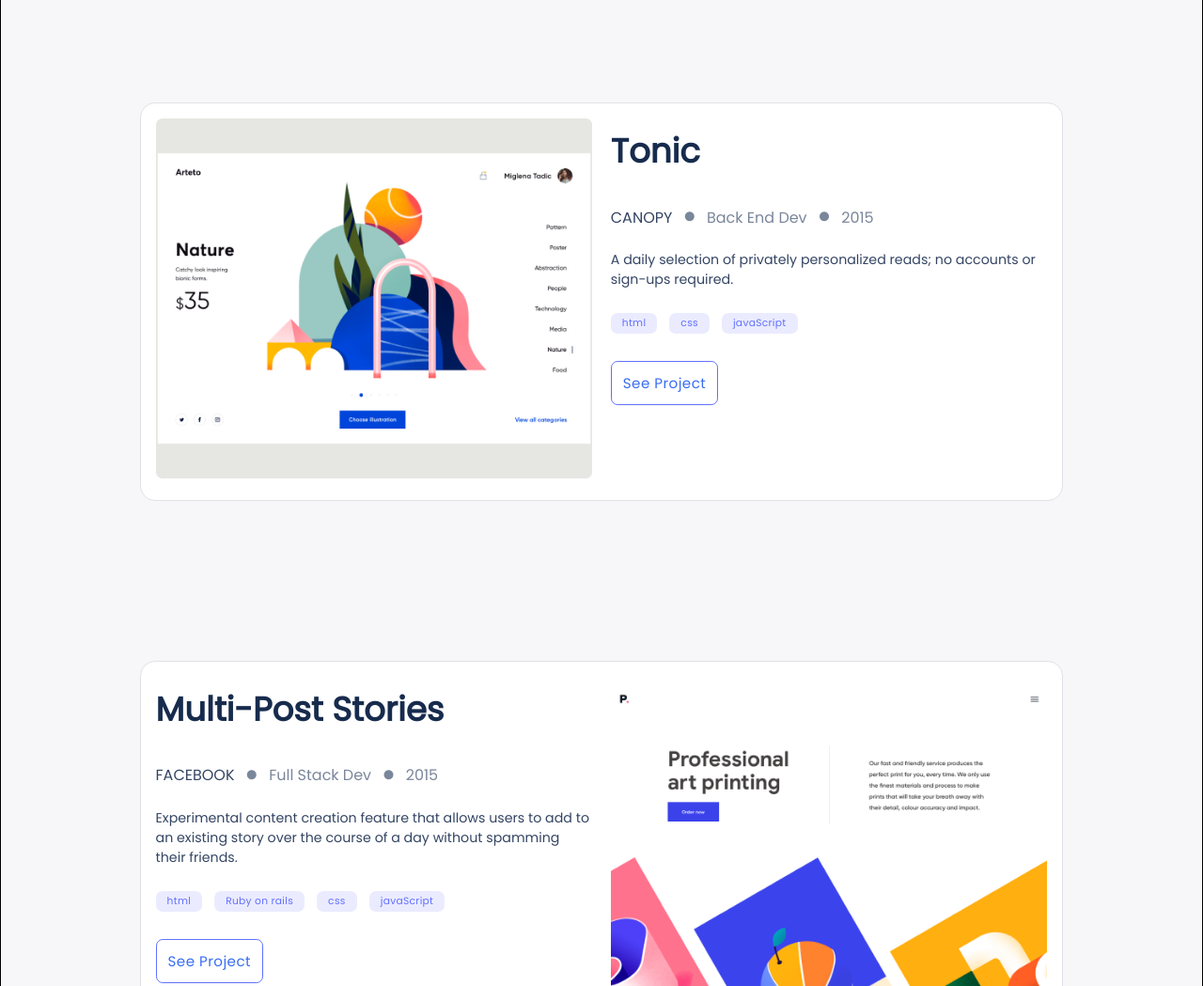
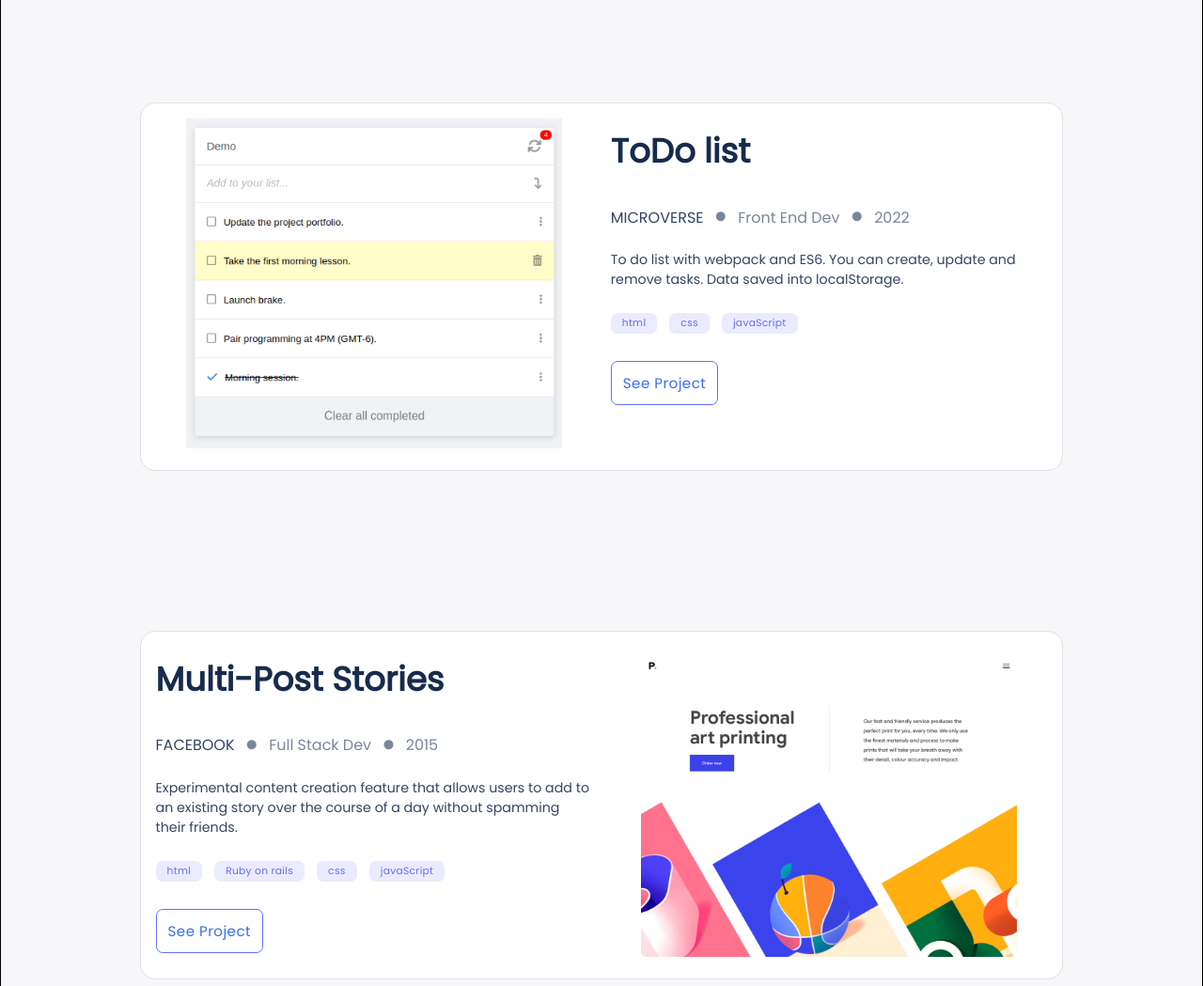
Before and after one commit to lmunozm1702/my-own-portal, a plain HTML site: page index.html in a window 1280 px wide. Shown: the part 980-2029 px from the top of the page at 94% size. Drawn offline with Linux system fonts and the light colour scheme.

Commit message:
Add ToDo projecto to portfolio.

```diff
--- a/assets/css/style.css
+++ b/assets/css/style.css
@@ -2,13 +2,13 @@
   margin: 0;
   padding: 0;
   background-color: #f7f7f9;
-  font-family: "Poppins", sans-serif;
+  font-family: 'Poppins', sans-serif;
 }
 
 h1 {
   margin: 0;
   padding: 0;
-  font-family: "Poppins", sans-serif;
+  font-family: 'Poppins', sans-serif;
   font-style: normal;
   font-weight: 700;
   font-size: 10.667vw;
@@ -26,7 +26,7 @@
 h2 {
   margin: 0;
   padding: 0;
-  font-family: "Poppins", sans-serif;
+  font-family: 'Poppins', sans-serif;
   font-style: normal;
   font-weight: 700;
   font-size: 10.667vw;
@@ -49,7 +49,7 @@
 h3 {
   margin-top: 12px;
   margin-bottom: 12px;
-  font-family: "Poppins", sans-serif;
+  font-family: 'Poppins', sans-serif;
   font-style: normal;
   font-weight: 700;
   font-size: 8.533vw;
@@ -166,7 +166,7 @@
   a:visited,
   a:focus,
   a:hover {
-    font-family: "Poppins", sans-serif;
+    font-family: 'Poppins', sans-serif;
     font-style: normal;
     font-weight: 500;
     font-size: 1.042vw;
@@ -259,7 +259,7 @@
 .main-normal-text {
   margin: 12px 0 0 0;
   padding: 0;
-  font-family: "Poppins", sans-serif;
+  font-family: 'Poppins', sans-serif;
   font-style: normal;
   font-weight: 400;
   font-size: 4.267vw;
@@ -277,7 +277,7 @@
 .social-media-title {
   margin: 12px 0 0 0;
   padding: 0;
-  font-family: "Poppins", sans-serif;
+  font-family: 'Poppins', sans-serif;
   font-style: normal;
   font-weight: 500;
   font-size: 4.267vw;
@@ -406,6 +406,7 @@
 
 .work-img img {
   width: 100%;
+  max-width: 400px;
 }
 
 .work-main {
@@ -438,7 +439,7 @@
 }
 
 .project-client {
-  font-family: "Poppins", sans-serif;
+  font-family: 'Poppins', sans-serif;
   font-style: normal;
   font-weight: 600;
   font-size: 3.467vw;
@@ -455,7 +456,7 @@
 }
 
 .project-info-text {
-  font-family: "Poppins", sans-serif;
+  font-family: 'Poppins', sans-serif;
   font-style: normal;
   font-weight: 600;
   font-size: 13px;
@@ -472,7 +473,7 @@
 }
 
 .work-text {
-  font-family: "Poppins", sans-serif;
+  font-family: 'Poppins', sans-serif;
   font-style: normal;
   font-weight: 400;
   font-size: 4vw;
@@ -508,7 +509,7 @@
   padding: 4px 12px 4px 12px;
   margin-right: 8px;
   margin-bottom: 5px;
-  font-family: "Poppins", sans-serif;
+  font-family: 'Poppins', sans-serif;
   font-style: normal;
   font-weight: 500;
   font-size: 3.2vw;
@@ -528,7 +529,7 @@
 }
 
 .see-project-button {
-  font-family: "Poppins", sans-serif;
+  font-family: 'Poppins', sans-serif;
   font-style: normal;
   font-weight: 500;
   font-size: 4.533vw;
@@ -542,7 +543,7 @@
 }
 
 .external-link-button {
-  font-family: "Poppins", sans-serif;
+  font-family: 'Poppins', sans-serif;
   font-style: normal;
   font-weight: 500;
   font-size: 4vw;
@@ -569,7 +570,7 @@
   }
 
   .external-link-button {
-    font-family: "Poppins", sans-serif;
+    font-family: 'Poppins', sans-serif;
     font-style: normal;
     font-weight: 500;
     font-size: 1.042vw;
@@ -633,7 +634,7 @@
 }
 
 .experience-nav li {
-  font-family: "Poppins", sans-serif;
+  font-family: 'Poppins', sans-serif;
   font-style: normal;
   font-weight: 500;
   font-size: 5.333vw;
@@ -677,7 +678,7 @@
 }
 
 .experience-item {
-  font-family: "Poppins", sans-serif;
+  font-family: 'Poppins', sans-serif;
   font-style: normal;
   font-weight: 500;
   font-size: 4vw;
@@ -790,7 +791,7 @@
 }
 
 .contact-me p {
-  font-family: "Poppins", sans-serif;
+  font-family: 'Poppins', sans-serif;
   font-style: normal;
   font-weight: 400;
   font-size: 5.333vw;
@@ -825,7 +826,7 @@
 }
 
 .contact-me-text textarea {
-  font-family: "Poppins", sans-serif;
+  font-family: 'Poppins', sans-serif;
   font-style: normal;
   font-weight: 400;
   font-size: 4vw;
@@ -841,7 +842,7 @@
 }
 
 ::placeholder {
-  font-family: "Poppins", sans-serif;
+  font-family: 'Poppins', sans-serif;
   font-style: normal;
   font-weight: 400;
   font-size: 4vw;
@@ -984,7 +985,7 @@
 }
 
 .supporting-text {
-  font-family: "Poppins", sans-serif;
+  font-family: 'Poppins', sans-serif;
   font-style: normal;
   font-weight: 400;
   font-size: 4vw;
@@ -995,7 +996,7 @@
 
 @media only screen and (min-width: 768px) {
   .supporting-text {
-    font-family: "Poppins", sans-serif;
+    font-family: 'Poppins', sans-serif;
     font-style: normal;
     font-weight: 400;
     font-size: 1.111vw;
--- a/assets/js/static-data.js
+++ b/assets/js/static-data.js
@@ -1,16 +1,17 @@
 const experiences = ({
   work1: {
-    title: 'Tonic',
-    projectClient: 'CANOPY',
-    projectInfo: ['Back End Dev', 2015],
-    resume: 'A daily selection of privately personalized reads; no accounts or sign-ups required.',
-    supportingText: 'Lorem, ipsum dolor sit amet consectetur adipisicing elit. Totam fuga vel necessitatibus earum saepe, omnis voluptate aut deleniti libero enim ipsam quis vero atque perferendis. Perspiciatis quod quia officiis et? Lorem Ipsum is simply dummy text of the printing and typesetting industry. Lorem Ipsum has been the industry\'s standard dummy text ever since the 1500s, when an unknown printer took a galley of type and scrambled it 1960s with the releaLorem Ipsum is simply dummy text of the printing and typesetting industry.Lorem Ipsum has been the industry\'s standard dummy text ever since the 1500s, when an unknown printer took a galley of type and scrambled it 1960s with the releorem Ipsum is simply dummy text of the printing and typesetting industry. Lorem Ipsum han printer took a galley of type and scrambled it 1960s with the releawn printer took a galley of type and scrambled it 1960s with the releaLorem Ipsum is simply dummy text of the printing and typesetting industry. Lorem Ipsum has been the industry\'s standard dummy text ever since the 1500s, when an unknown printer took a galley of type and scrambled it 1960s.',
+    title: 'ToDo list',
+    projectClient: 'MICROVERSE',
+    projectInfo: ['Front End Dev', 2022],
+    resume: 'To do list with webpack and ES6. You can create, update and remove tasks. Data saved into localStorage.',
+    supportingText: 'The Landing Page displays the tasks saved in localStore. You can add, remove and modify a task. Know the total active tasks in the red badge on top of the screen. Mark some tasks as active or completed and remove all the completed tasks.',
     languajes: ['html', 'css', 'javaScript'],
-    image: 'assets/images/tonic.png',
+    image: 'assets/images/todo.png',
     imageAlt: '',
-    links: [['See live', 'https://www.google.com', 'fa-solid fa-magnifying-glass'], ['See Source', 'https://github.com/lmunozm1702/my-own-portal', 'fa-brands fa-github']],
-    link2live: 'https://www.google.com',
-    link2source: 'https://github.com/lmunozm1702/my-own-portal',
+    links: [['See live', 'https://lmunozm1702.github.io/to-do-list/dist/', 'fa-solid fa-magnifying-glass'],
+    ['See Source', 'https://github.com/lmunozm1702/to-do-list', 'fa-brands fa-github']],
+    link2live: 'https://lmunozm1702.github.io/to-do-list/dist/',
+    link2source: 'https://github.com/lmunozm1702/to-do-list',
   },
   work2: {
     title: 'Multi-Post Stories',
```
Also changed, not shown: assets/images/todo.png (added).
